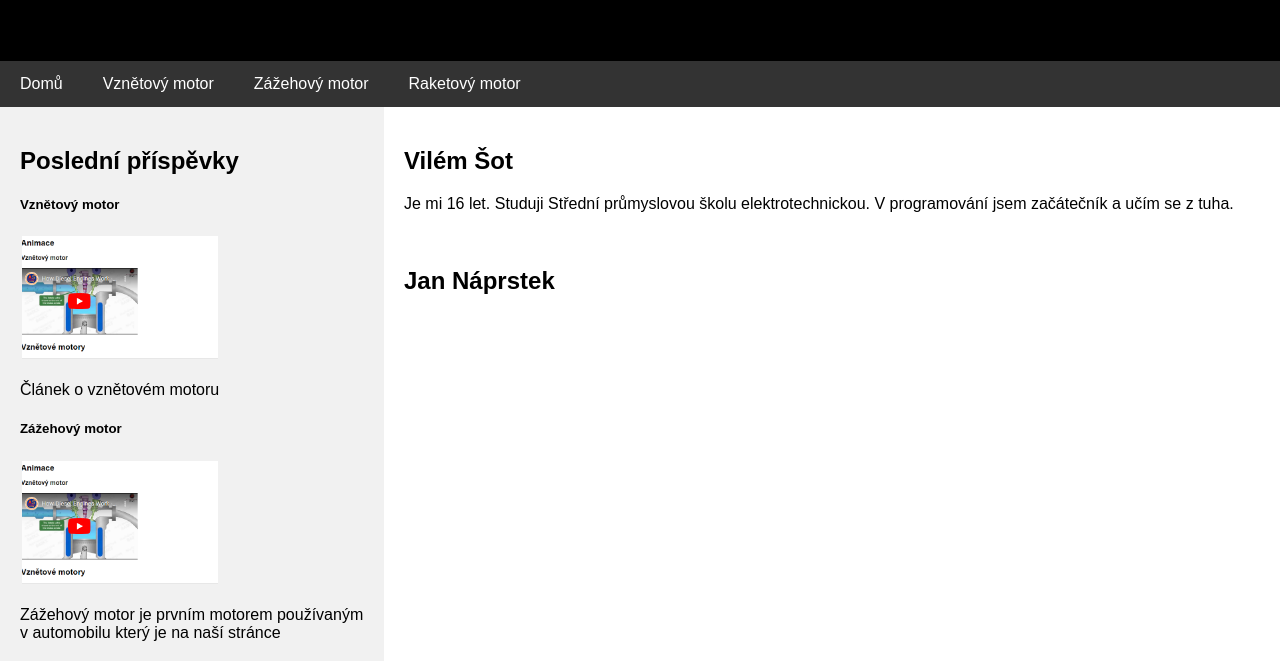
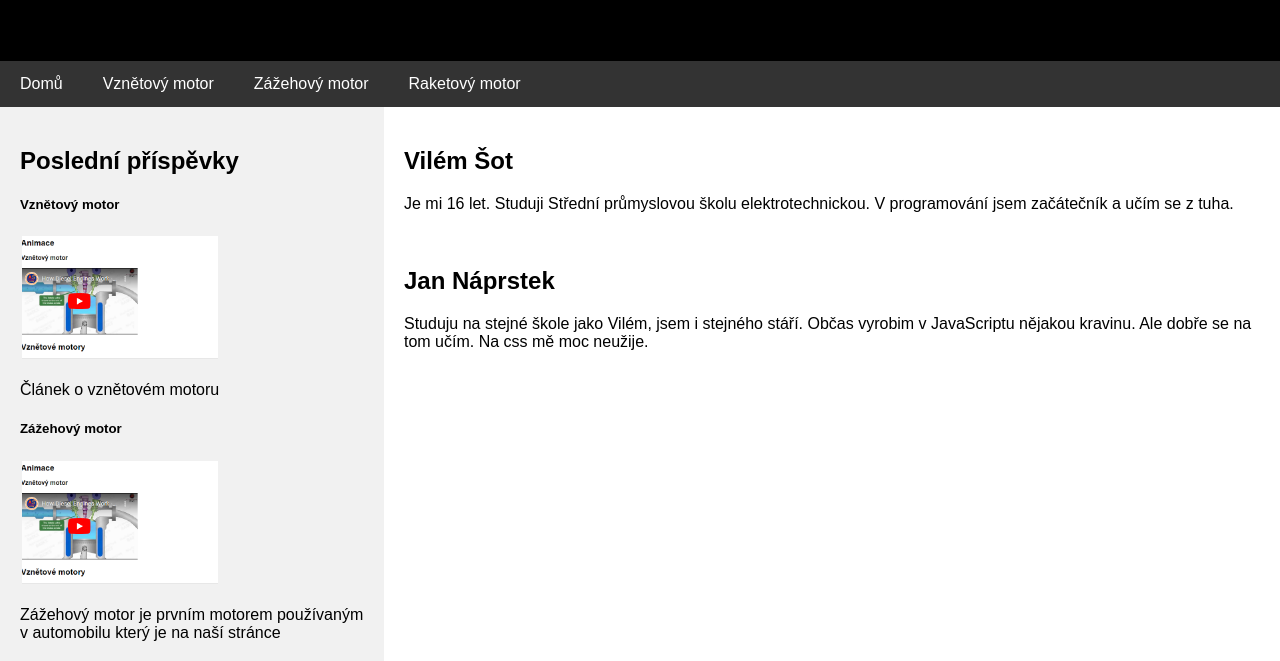
Before and after one commit to monolpay/web_projekt, a plain HTML site: page Web/index.html in a window 1280 px wide. Shown: the part 139-800 px from the top of the page. Drawn offline with Linux system fonts and the light colour scheme.

Commit message:
added something about me

```diff
--- a/Web/index.html
+++ b/Web/index.html
@@ -54,7 +54,7 @@
     <p>Je mi 16 let. Studuji Střední průmyslovou školu elektrotechnickou. V programování jsem začátečník a učím se z tuha.</p>
     <br>
     <h2>Jan Náprstek</h2>
-    <p></p>
+    <p>Studuju na stejné škole jako Vilém, jsem i stejného stáří. Občas vyrobim v JavaScriptu nějakou kravinu. Ale dobře se na tom učím. Na css mě moc neužije.</p>
   </div>
 </div>
 
```
